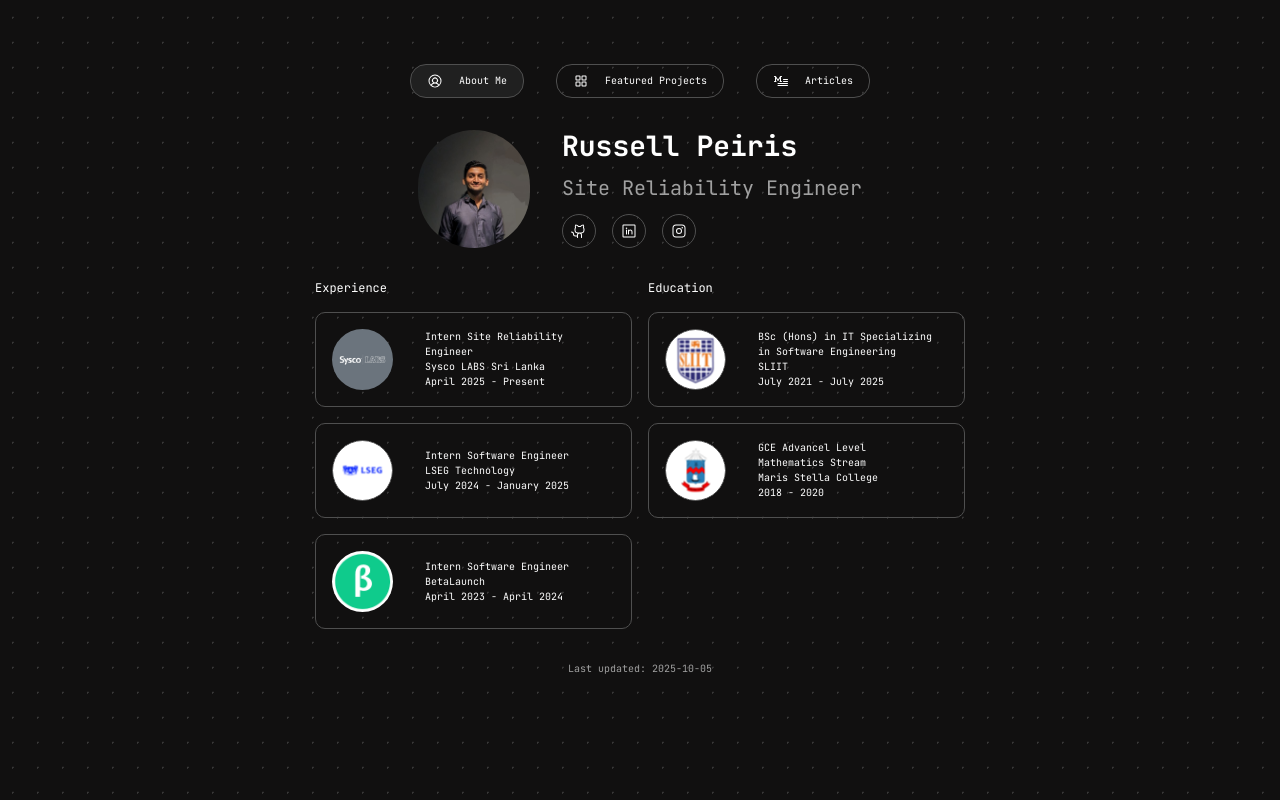
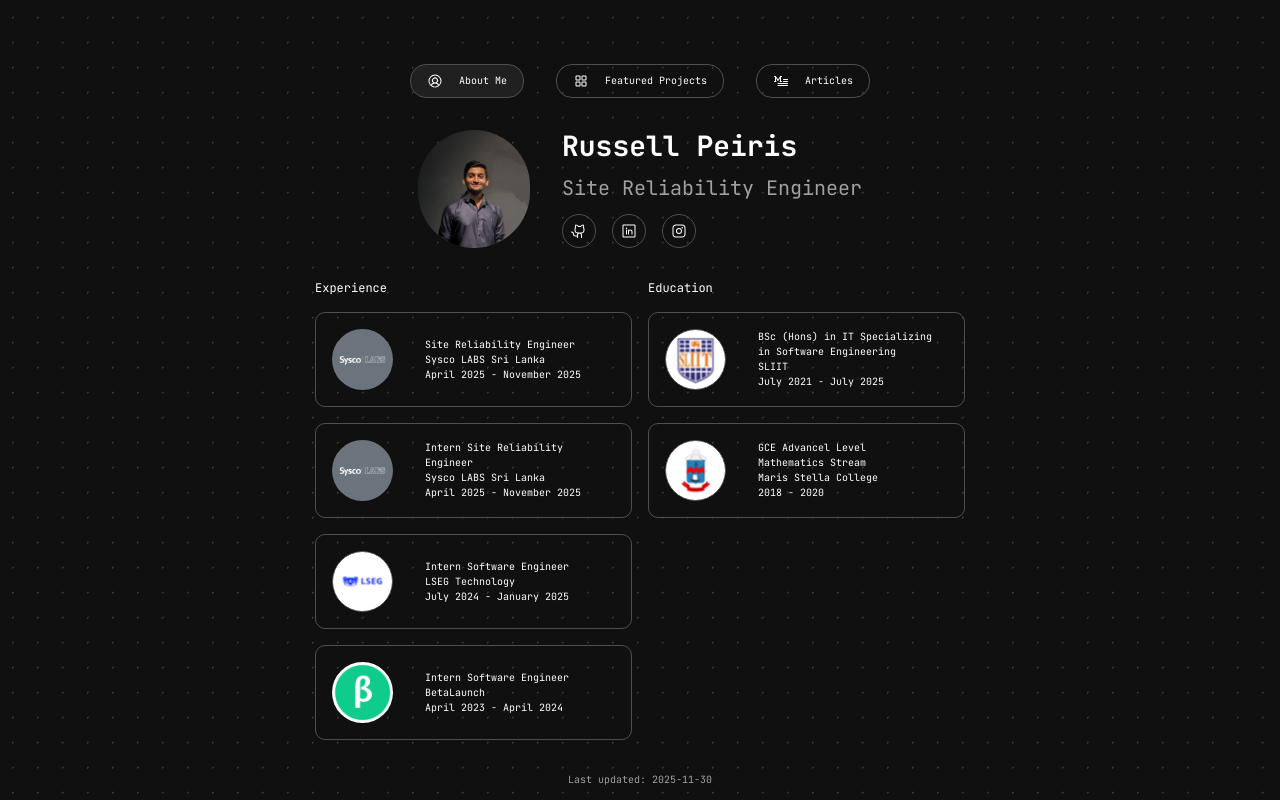
Before and after one commit to russellpeiris/russell-peiris, a Next.js app: page / in a window 1280 px wide. Built offline with nearby package versions, Linux system fonts and the light colour scheme.

Commit message:
Update xp

```diff
--- a/app/page.tsx
+++ b/app/page.tsx
@@ -30,10 +30,11 @@ export default function Home() {
                 </div>
             </div>
 
-            <div className={'flex justify-center items-start gap-4 pt-8 flex-col md:flex-row'}>
+            <div className={'flex justify-center items-center gap-4 pt-8 flex-col md:flex-row md:items-start'}>
                <div className={'flex flex-col gap-4'}>
                    <div className={'text-xs'}>Experience</div>
-                   <Card imageUrl={sysco} content={['Intern Site Reliability Engineer', 'Sysco LABS Sri Lanka', 'April 2025 - Present']}/>
+                   <Card imageUrl={sysco} content={['Site Reliability Engineer', 'Sysco LABS Sri Lanka', 'April 2025 - November 2025']}/>
+                   <Card imageUrl={sysco} content={['Intern Site Reliability Engineer', 'Sysco LABS Sri Lanka', 'April 2025 - November 2025']}/>
                    <Card imageUrl={lseg} content={['Intern Software Engineer', 'LSEG Technology', 'July 2024 - January 2025']}/>
                    <Card imageUrl={bl} content={['Intern Software Engineer', 'BetaLaunch', 'April 2023 - April 2024']}/>
                </div>
@@ -45,7 +46,7 @@ export default function Home() {
               </div>
         {/*    last updated */}
             <div className={'text-[10px] text-center text-[#A0A0A0] pt-8'}>
-                Last updated: 2025-10-05
+                Last updated: 2025-11-30
             </div>
         </>
     );
```
